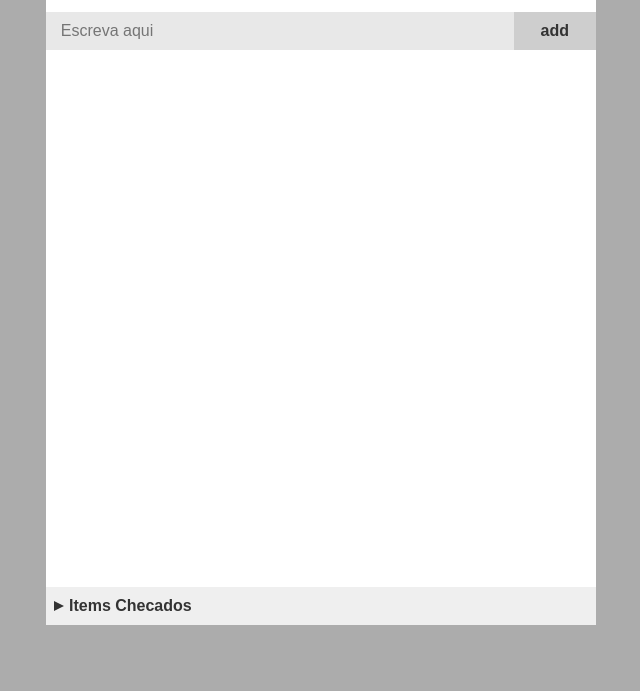
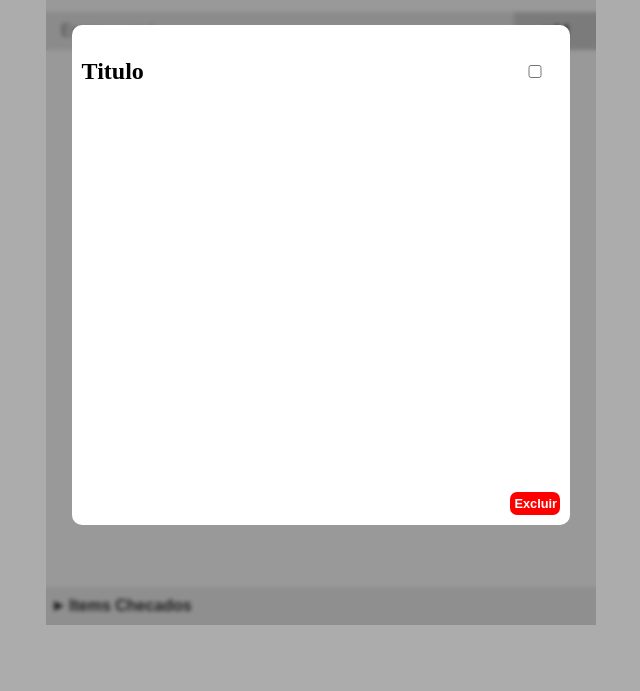
Before and after one commit to devmoisesx/To-do-List, a plain HTML site: page index.html in a window 1280 px wide. Shown: the part 109-800 px from the top of the page, without its empty margins (319-959 px from the left). Drawn offline with Linux system fonts and the light colour scheme.

Commit message:
criando a modal

```diff
--- a/index.html
+++ b/index.html
@@ -47,6 +47,15 @@
         </button>
         <div class="checked-items"></div>
       </div>
+
+      <div class="note-modal">
+        <div class="modal">
+          <h2>Titulo</h2>
+          <input type="checkbox" name="check" id="check" />
+          <a class="btn-remove-task">Excluir</a>
+          <!-- <input type="text" name="" id=""> -->
+        </div>
+      </div>
     </main>
 
     <script src="script.js"></script>
--- a/script.js
+++ b/script.js
@@ -215,6 +215,7 @@ function createNote(index, title, description, isChecked) {
   const note = document.createElement("li");
   note.classList.add("note");
 
+
   const noteUtilities = document.createElement("div");
   noteUtilities.classList.add("utilities-note");
 
--- a/style.css
+++ b/style.css
@@ -167,10 +167,9 @@ label {
         transform: translateY(50%);
       }
 
-      ~.checked-items {
+      ~ .checked-items {
         display: block;
       }
-
     }
 
     .btn-text-span {
@@ -190,6 +189,54 @@ label {
   }
 }
 
+.note-modal {
+  background-color: rgba(0, 0, 0, 0.4);
+  backdrop-filter: blur(2px);
+  width: 100%;
+  height: 100%;
+  padding: 0 2vw;
+  display: flex;
+  justify-content: center;
+  align-items: center;
+  visibility: visible;
+  position: absolute;
+  top: 0;
+  left: 0;
+  z-index: 20;
+
+  .modal {
+    background-color: #fff;
+    border-radius: 10px;
+    padding: 10px;
+    height: 500px;
+    width: 100%;
+    display: grid;
+    grid-template-columns: 1fr 50px;
+    grid-template-rows: 1fr 80% 5%;
+    align-items: center;
+
+    .btn-remove-task {
+      grid-area: 3 / 2 / 3 / 2;
+      color: #fff;
+      font-size: .8rem;
+      font-weight: 700;
+      font-family: Arial, Helvetica, sans-serif;
+      background-color: red;
+      border-radius: 7px;
+      padding: 4px;
+      cursor: pointer;
+
+      &:hover {
+        background-color: rgba(255, 0, 0, 0.507);
+      }
+
+      &:active {
+        background-color: rgb(169, 0, 0);
+      }
+    }
+  }
+}
+
 @media (min-width: 800px) {
   body {
     padding-top: 34px;
```
